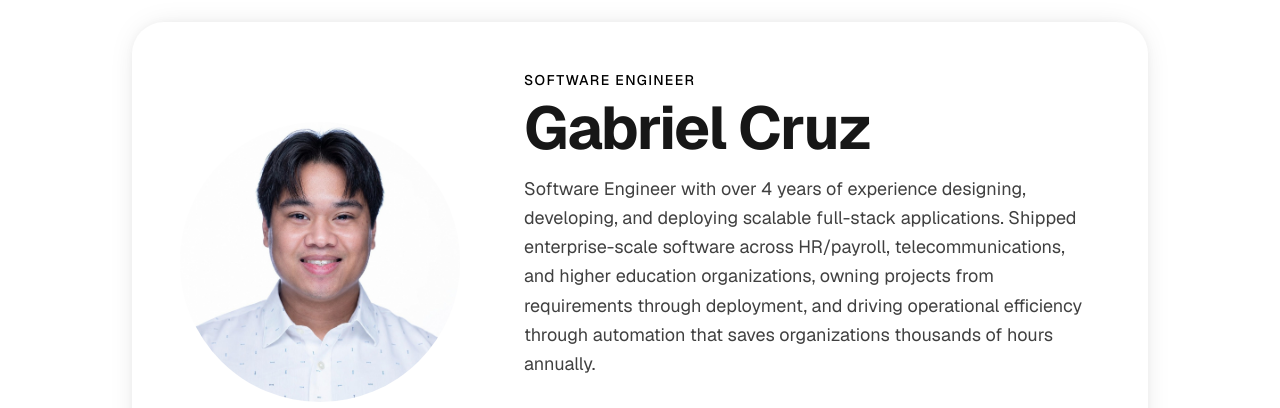
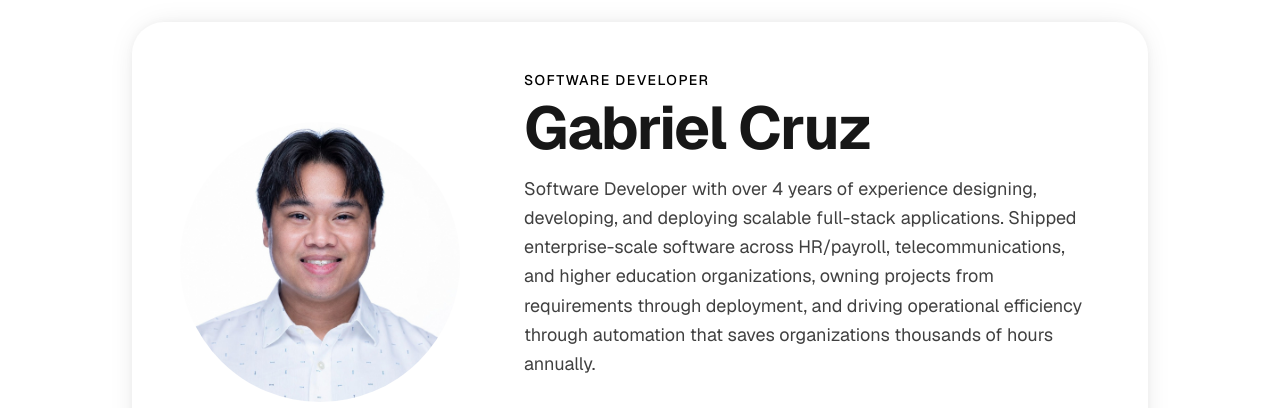
Before and after one commit to gabrielzurc10/personal-page, a Next.js app in the folder frontend/: page / in a window 1280 px wide. Shown: the part 138-546 px from the top of the page. Built offline with nearby package versions, Linux system fonts and the light colour scheme; no server answers.

Commit message:
update info

```diff
--- a/frontend/src/app/layout.tsx
+++ b/frontend/src/app/layout.tsx
@@ -17,7 +17,7 @@ const geistMono = Geist_Mono({
 export const metadata: Metadata = {
   title: "Gabriel Cruz",
   description:
-    "Software engineer with experience in React, TypeScript, Python, AWS, and more.",
+    "Software Developer with over 4 years of experience designing, developing, and maintaining software solutions.",
   icons: {
     icon: [
       { url: "/light-icon.png", media: "(prefers-color-scheme: light)" },
--- a/frontend/src/components/Experience.tsx
+++ b/frontend/src/components/Experience.tsx
@@ -1,6 +1,6 @@
 const EXPERIENCES = [
   {
-    title: "Software Engineer IV, III, II",
+    title: "Software Developer",
     company: "Paycom",
     location: "Grapevine, Texas",
     period: "January 2023 — May 2026",
@@ -12,7 +12,7 @@ const EXPERIENCES = [
     ],
   },
   {
-    title: "Software Engineer",
+    title: "Application Developer",
     company: "University of Houston, Enterprise Systems",
     location: "Houston, Texas",
     period: "October 2021 — December 2022",
--- a/frontend/src/components/Footer.tsx
+++ b/frontend/src/components/Footer.tsx
@@ -35,7 +35,7 @@ export default function Footer() {
               <span className="text-lg font-bold text-neutral-900 dark:text-white">Gabriel Cruz</span>
             </Link>
             <p className="mt-4 text-sm leading-relaxed text-neutral-500 dark:text-neutral-400">
-              Software Engineer with over 4 years of experience
+              Software Developer with over 4 years of experience
               designing, developing, and deploying scalable
               full-stack applications.
             </p>
--- a/frontend/src/components/Hero.tsx
+++ b/frontend/src/components/Hero.tsx
@@ -18,13 +18,13 @@ export default function Hero() {
         </div>
         <div className="text-center md:text-left">
           <p className="mb-2 text-sm font-medium uppercase tracking-widest text-primary dark:text-white">
-            Software Engineer
+            Software Developer
           </p>
           <h1 className="mb-4 text-4xl font-bold tracking-tight text-neutral-900 dark:text-white sm:text-5xl lg:text-6xl">
             Gabriel Cruz
           </h1>
           <p className="mb-8 max-w-xl text-lg leading-relaxed text-neutral-500 dark:text-neutral-400">
-            Software Engineer with over 4 years of experience designing, developing,
+            Software Developer with over 4 years of experience designing, developing,
             and deploying scalable full-stack applications. Shipped enterprise-scale
             software across HR/payroll, telecommunications, and higher education
             organizations, owning projects from requirements through deployment, and
```
Also changed, not shown: 2 other files (tests, documents, lock files or other folders).
